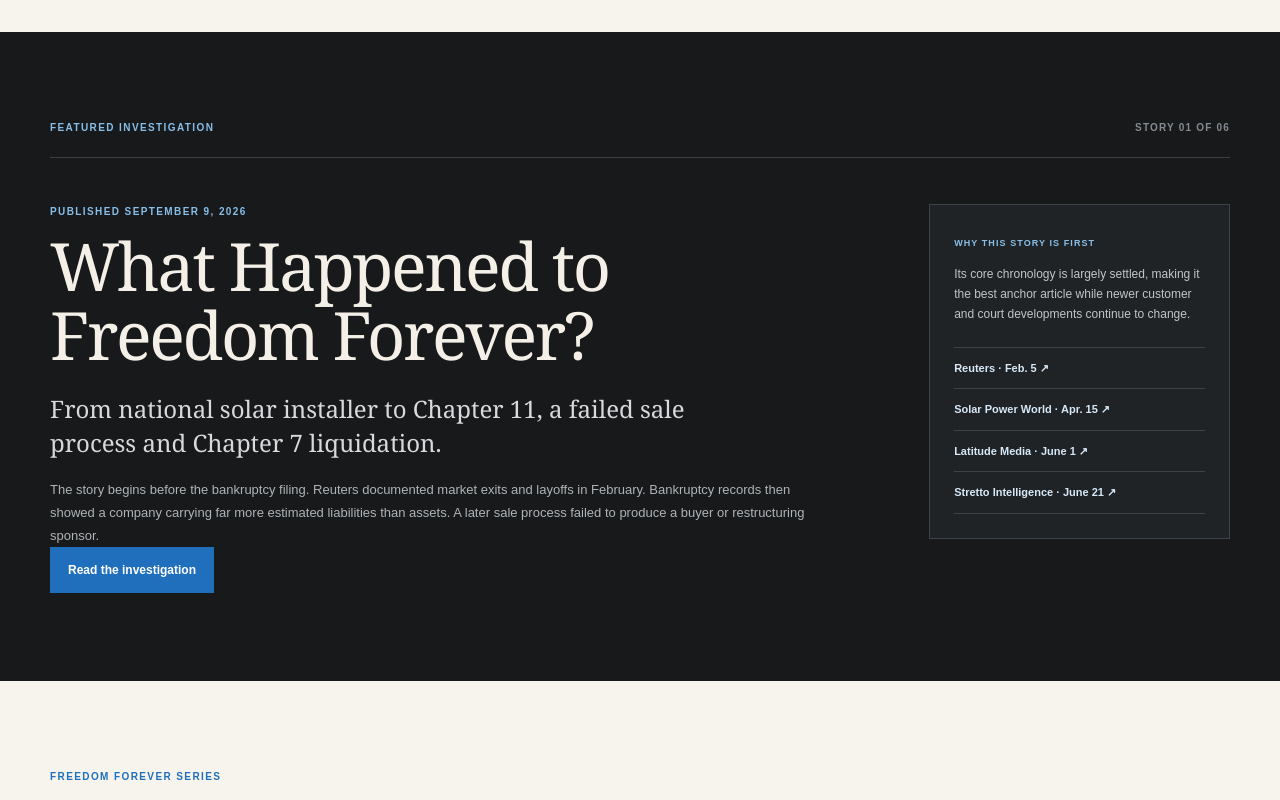
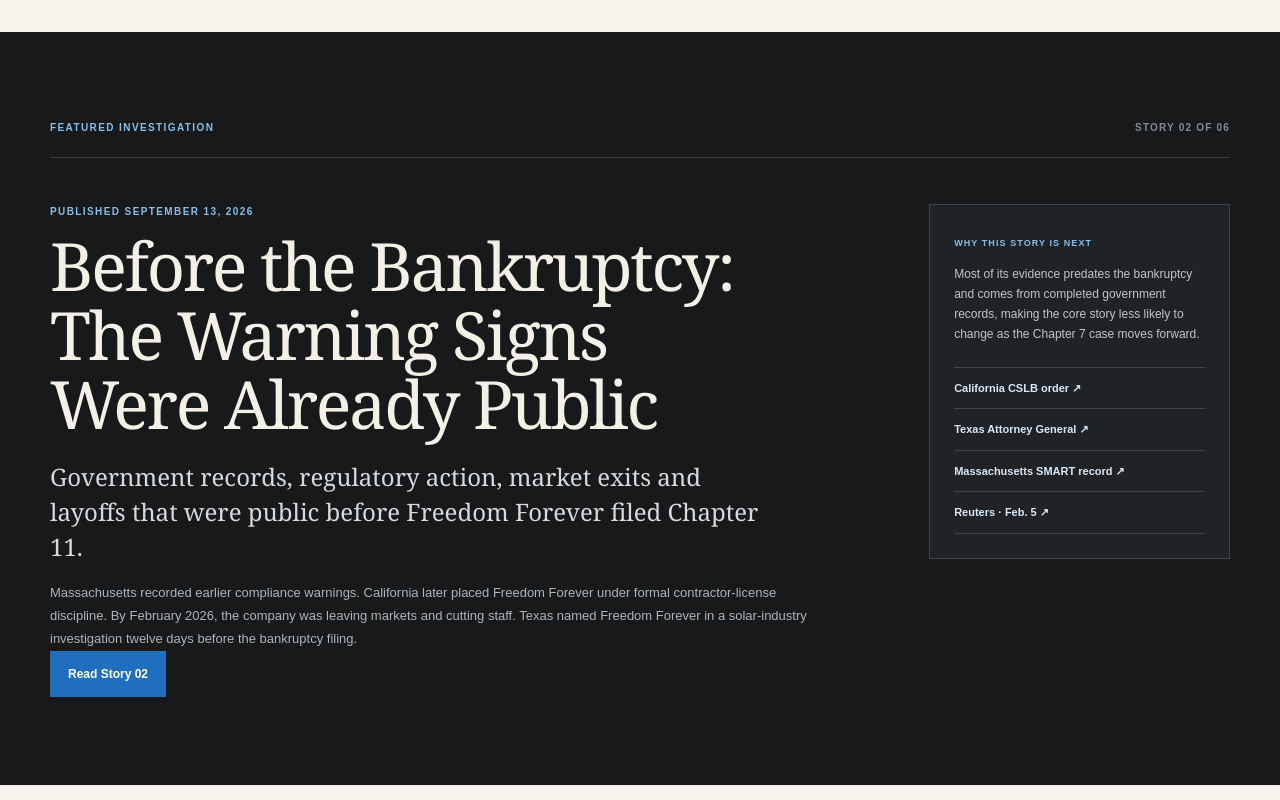
Before and after one commit to Decentralized-Rob/solar-consumer-research, a Next.js app: page /cases/freedom-forever in a window 1280 px wide. Shown: the part 1720-2520 px from the top of the page. Built offline with nearby package versions, Linux system fonts and the light colour scheme.

Commit message:
Feature Freedom Forever Story 02 on research hub

```diff
--- a/app/cases/freedom-forever/page.tsx
+++ b/app/cases/freedom-forever/page.tsx
@@ -65,7 +65,8 @@ const stories = [
   {
     number: "02",
     title: "Before the Bankruptcy: The Freedom Forever Warning Signs Were Already Public",
-    status: "Research queue",
+    status: "Published",
+    href: "/cases/freedom-forever/warning-signs",
   },
   {
     number: "03",
@@ -119,7 +120,7 @@ export default function FreedomForeverHub() {
         description:
           "Source-backed consumer research covering Freedom Forever's Chapter 7 bankruptcy, unfinished solar projects, financing partners, regulatory records and customer-help paths.",
         inLanguage: "en-US",
-        dateModified: "2026-09-09",
+        dateModified: "2026-09-13",
         isPartOf: { "@id": "https://solarcomplaint.com/#website" },
         publisher: { "@id": "https://solarcomplaint.com/#publisher" },
         about: { "@type": "Organization", name: "Freedom Forever LLC" },
@@ -167,7 +168,7 @@ export default function FreedomForeverHub() {
 
       <main>
         <section className="ff-hero">
-          <div className="ff-kicker"><span>Freedom Forever consumer research</span><i /><span>Last reviewed September 9, 2026</span></div>
+          <div className="ff-kicker"><span>Freedom Forever consumer research</span><i /><span>Last reviewed September 13, 2026</span></div>
           <div className="ff-hero-grid">
             <div>
               <div className="ff-status-pill"><span /> Chapter 7 liquidation</div>
@@ -177,7 +178,7 @@ export default function FreedomForeverHub() {
               </p>
               <div className="ff-actions">
                 <a className="ff-button ff-button-primary" href="#project-status">Find your situation</a>
-                <Link className="ff-button ff-button-secondary" href="/cases/freedom-forever/what-happened">Read what happened</Link>
+                <Link className="ff-button ff-button-secondary" href="/cases/freedom-forever/warning-signs">Read the latest investigation</Link>
               </div>
             </div>
             <aside className="ff-status-card" aria-label="Current Freedom Forever bankruptcy status">
@@ -223,25 +224,25 @@ export default function FreedomForeverHub() {
         </section>
 
         <section className="ff-section ff-featured" id="featured-investigation">
-          <div className="ff-featured-label"><span>Featured investigation</span><b>Story 01 of 06</b></div>
+          <div className="ff-featured-label"><span>Featured investigation</span><b>Story 02 of 06</b></div>
           <div className="ff-featured-grid">
             <div>
-              <p className="ff-eyebrow">Published September 9, 2026</p>
-              <h2>What Happened to Freedom Forever?</h2>
-              <p className="ff-featured-deck">From national solar installer to Chapter 11, a failed sale process and Chapter 7 liquidation.</p>
+              <p className="ff-eyebrow">Published September 13, 2026</p>
+              <h2>Before the Bankruptcy: The Warning Signs Were Already Public</h2>
+              <p className="ff-featured-deck">Government records, regulatory action, market exits and layoffs that were public before Freedom Forever filed Chapter 11.</p>
               <p>
-                The story begins before the bankruptcy filing. Reuters documented market exits and layoffs in February. Bankruptcy records then showed a company carrying far more estimated liabilities than assets. A later sale process failed to produce a buyer or restructuring sponsor.
+                Massachusetts recorded earlier compliance warnings. California later placed Freedom Forever under formal contractor-license discipline. By February 2026, the company was leaving markets and cutting staff. Texas named Freedom Forever in a solar-industry investigation twelve days before the bankruptcy filing.
               </p>
-              <Link className="ff-button ff-button-primary" href="/cases/freedom-forever/what-happened">Read the investigation</Link>
+              <Link className="ff-button ff-button-primary" href="/cases/freedom-forever/warning-signs">Read Story 02</Link>
             </div>
             <aside>
-              <span>Why this story is first</span>
-              <p>Its core chronology is largely settled, making it the best anchor article while newer customer and court developments continue to change.</p>
+              <span>Why this story is next</span>
+              <p>Most of its evidence predates the bankruptcy and comes from completed government records, making the core story less likely to change as the Chapter 7 case moves forward.</p>
               <div className="ff-source-stack">
+                <ExternalLink href={californiaOrderUrl}>California CSLB order ↗</ExternalLink>
+                <ExternalLink href={texasAgUrl}>Texas Attorney General ↗</ExternalLink>
+                <ExternalLink href={massSmartUrl}>Massachusetts SMART record ↗</ExternalLink>
                 <ExternalLink href="https://www.reuters.com/sustainability/climate-energy/us-rooftop-solar-installers-cut-jobs-restructure-homeowner-subsidy-expires-2026-02-05/">Reuters · Feb. 5 ↗</ExternalLink>
-                <ExternalLink href="https://www.solarpowerworldonline.com/2026/04/residential-solar-installer-freedom-forever-files-bankruptcy/">Solar Power World · Apr. 15 ↗</ExternalLink>
-                <ExternalLink href="https://www.latitudemedia.com/news/what-freedom-forevers-bankruptcy-says-about-residential-solar-today/">Latitude Media · June 1 ↗</ExternalLink>
-                <ExternalLink href="https://chapter11cases.com/blogs/news/project-sunshine-freedom-forever-pivots-from-survival-to-sale">Stretto Intelligence · June 21 ↗</ExternalLink>
               </div>
             </aside>
           </div>
```
